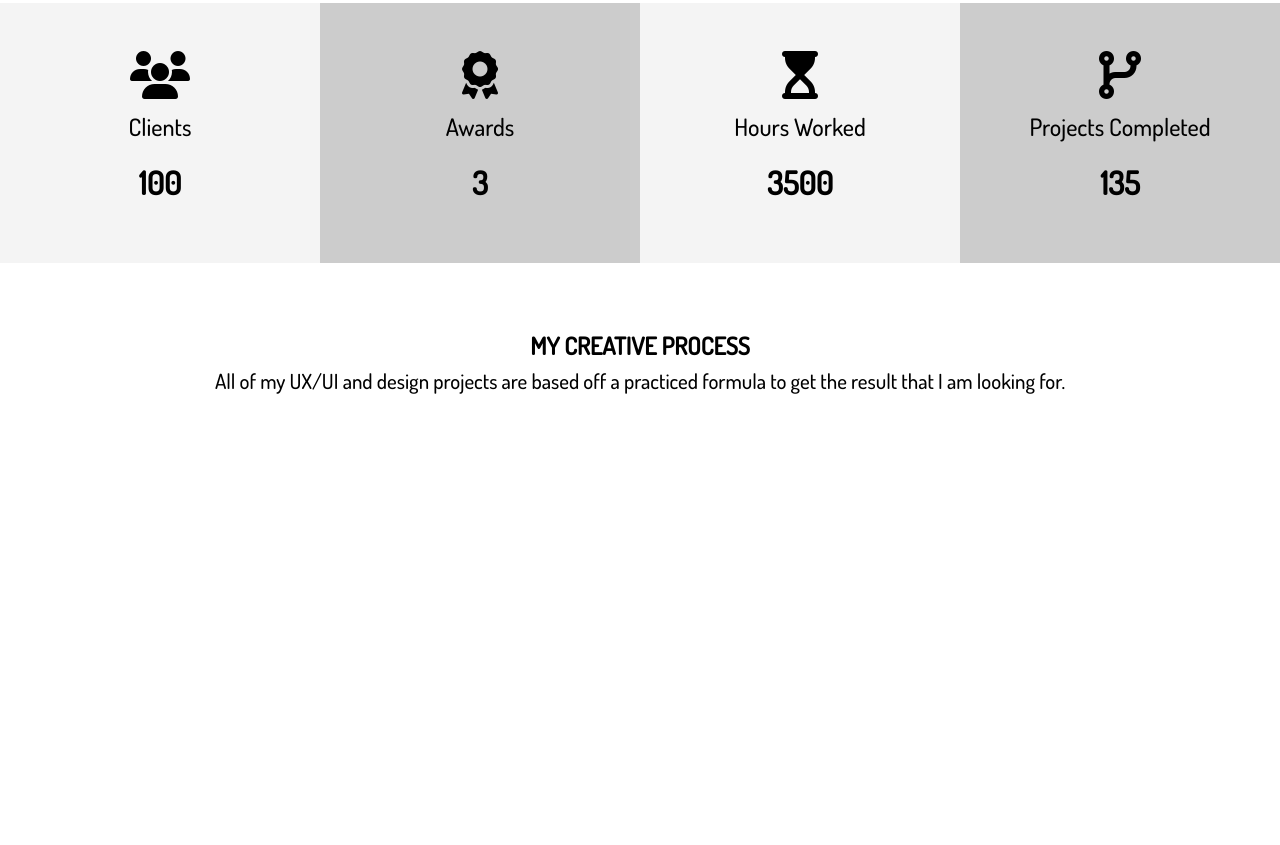
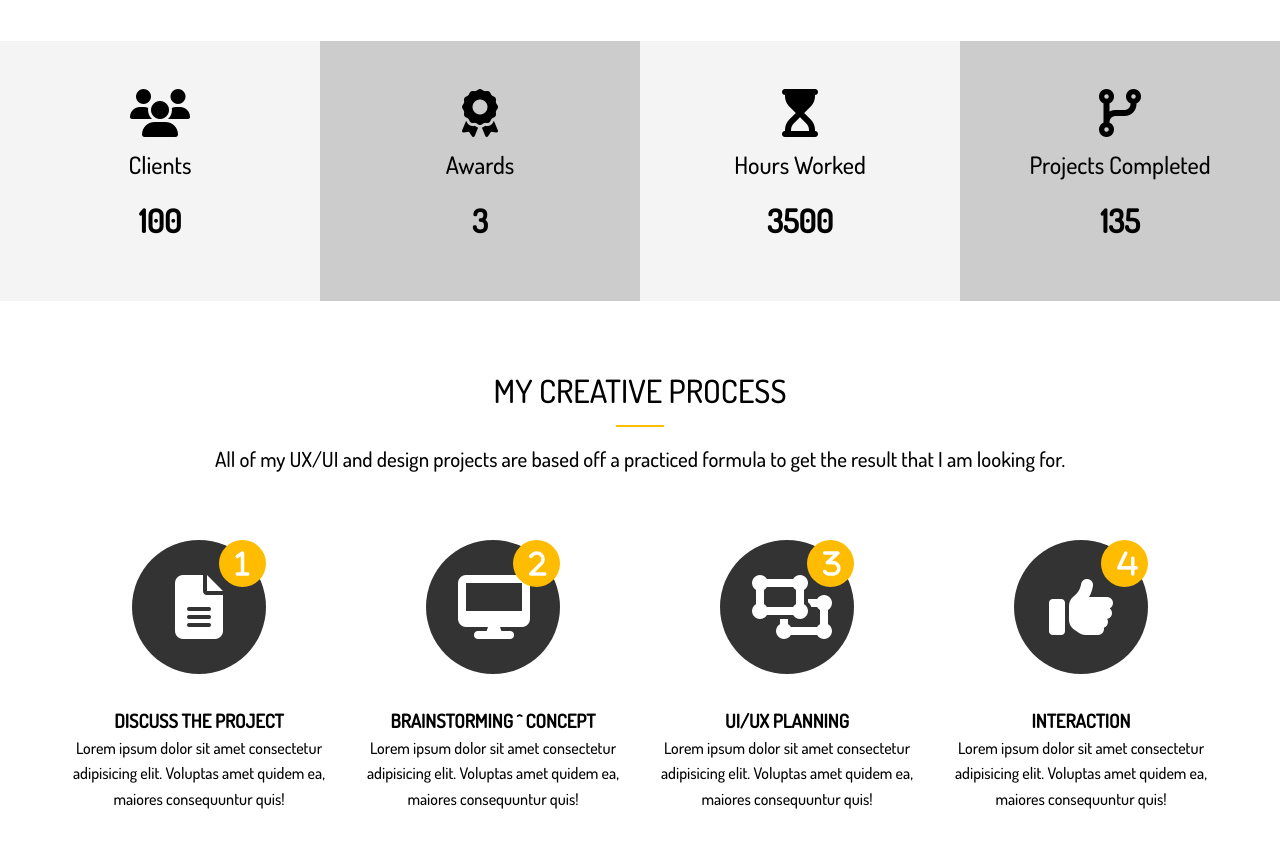
Before and after one commit to amitco6/Portflio-website, a website: page index.html in a window 1280 px wide. Shown: the part 1235-2080 px from the top of the page. Before the commit the page ends 1697 px from the top, so only its background shows below. Drawn offline with Linux system fonts and the light colour scheme.

Commit message:
Section C
Section C and start of footer

```diff
--- a/index.html
+++ b/index.html
@@ -138,11 +138,54 @@
                 All of my UX/UI and design projects are based off a
                 practiced formula to get the result that I am looking for.
             </p>
-            <div class="process"></div>
+            <div class="process">
+                <div>
+                    <i class="fas fa-file-alt fa-4x process-icon my-2">
+                        <div class="process-step">1</div>
+                    </i>
+                    <h3>Discuss The Project</h3>
+                    <p>Lorem ipsum dolor sit amet consectetur
+                        adipisicing elit. Voluptas amet quidem ea, maiores
+                        consequuntur quis!</p>
+                </div>
+
+                <div>
+                    <i class="fas fa-desktop fa-4x process-icon my-2">
+                        <div class="process-step">2</div>
+                    </i>
+                    <h3>Brainstorming ^ Concept </h3>
+                    <p>Lorem ipsum dolor sit amet consectetur
+                        adipisicing elit. Voluptas amet quidem ea, maiores
+                        consequuntur quis!</p>
+                </div>
+
+                <div>
+                    <i class="fas fa-object-ungroup fa-4x process-icon my-2">
+                        <div class="process-step">3</div>
+                    </i>
+                    <h3>UI/Ux Planning</h3>
+                    <p>Lorem ipsum dolor sit amet consectetur
+                        adipisicing elit. Voluptas amet quidem ea, maiores
+                        consequuntur quis!</p>
+                </div>
+
+                <div>
+                    <i class="fas fa-thumbs-up fa-4x process-icon my-2">
+                        <div class="process-step">4</div>
+                    </i>
+                    <h3>Interaction</h3>
+                    <p>Lorem ipsum dolor sit amet consectetur
+                        adipisicing elit. Voluptas amet quidem ea, maiores
+                        consequuntur quis!</p>
+                </div>
+            </div>
         </div>
+    </section>
 
-
-    </section>
+    <!--Footer-->
+    <footer id="main-footer">
+        <div class="footer-content container"></div>
+    </footer>
 
 
     <!--Type Effect with js-->
--- a/scss/_utilities.scss
+++ b/scss/_utilities.scss
@@ -93,3 +93,21 @@ input[class^='btn-']:hover {
     }
 
 }
+
+.section-title {
+    font-size: 2rem;
+    display: block;
+    padding-bottom: 0.5rem;
+    text-align: center;
+    font-weight: 100;
+    text-transform: uppercase;
+
+}
+
+.bottom-line {
+    height: 2px;
+    width: 3rem;
+    background: $main-color;
+    display: block;
+    margin: 0 auto 1rem auto;
+}
--- a/scss/main.scss
+++ b/scss/main.scss
@@ -149,4 +149,54 @@ img {
             }
         }
     }
+
+    //Home Section c
+    &-c {
+        .process {
+            padding: 0 4rem;
+            display: grid;
+            grid-template-columns: repeat(4, 1fr);
+            grid-gap: 1.5rem;
+            text-align: center;
+
+            &-step {
+                position: absolute;
+                top: 0;
+                right: 0;
+                font-size: 28px;
+                background: $main-color;
+                border-radius: 50%;
+                height: 15px;
+                width: 15px;
+                line-height: 15px;
+                padding: 1rem;
+                transition: all 1s;
+            }
+
+            &-icon {
+                border-radius: 50%;
+                background: $dark-color;
+                color: #fff;
+                padding: 2rem;
+                width: 70px;
+                height: 70px;
+                line-height: 70px;
+                text-align: center;
+                position: relative;
+                transition: all 1s;
+
+                &:hover {
+                    background: $main-color;
+                    width: 90px;
+                    height: 90px;
+                    line-height: 90px;
+
+                    .process-step {
+                        background: $dark-color;
+                    }
+                }
+            }
+        }
+    }
+
 }
```
Also changed, not shown: scss/main.css, 1 other file.
